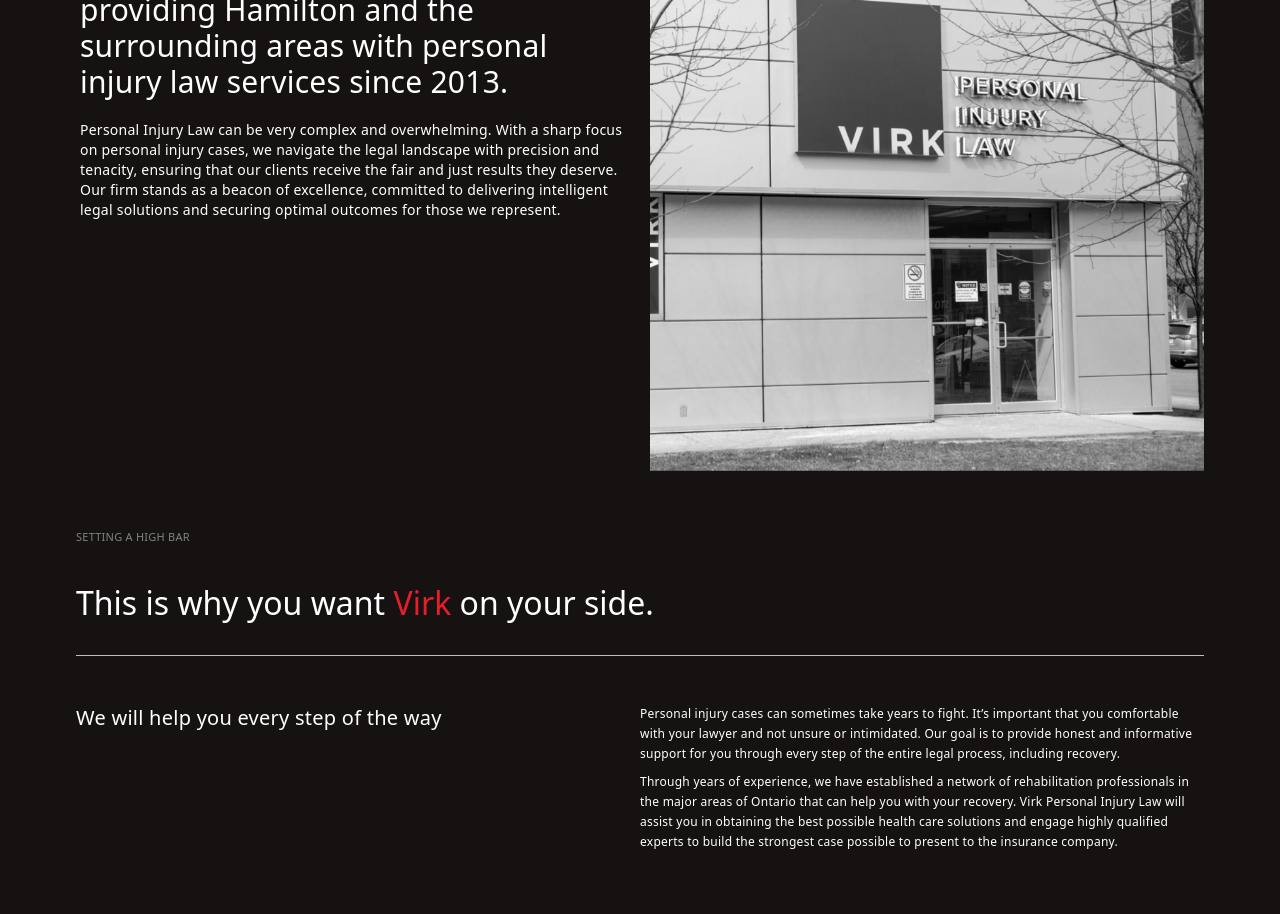
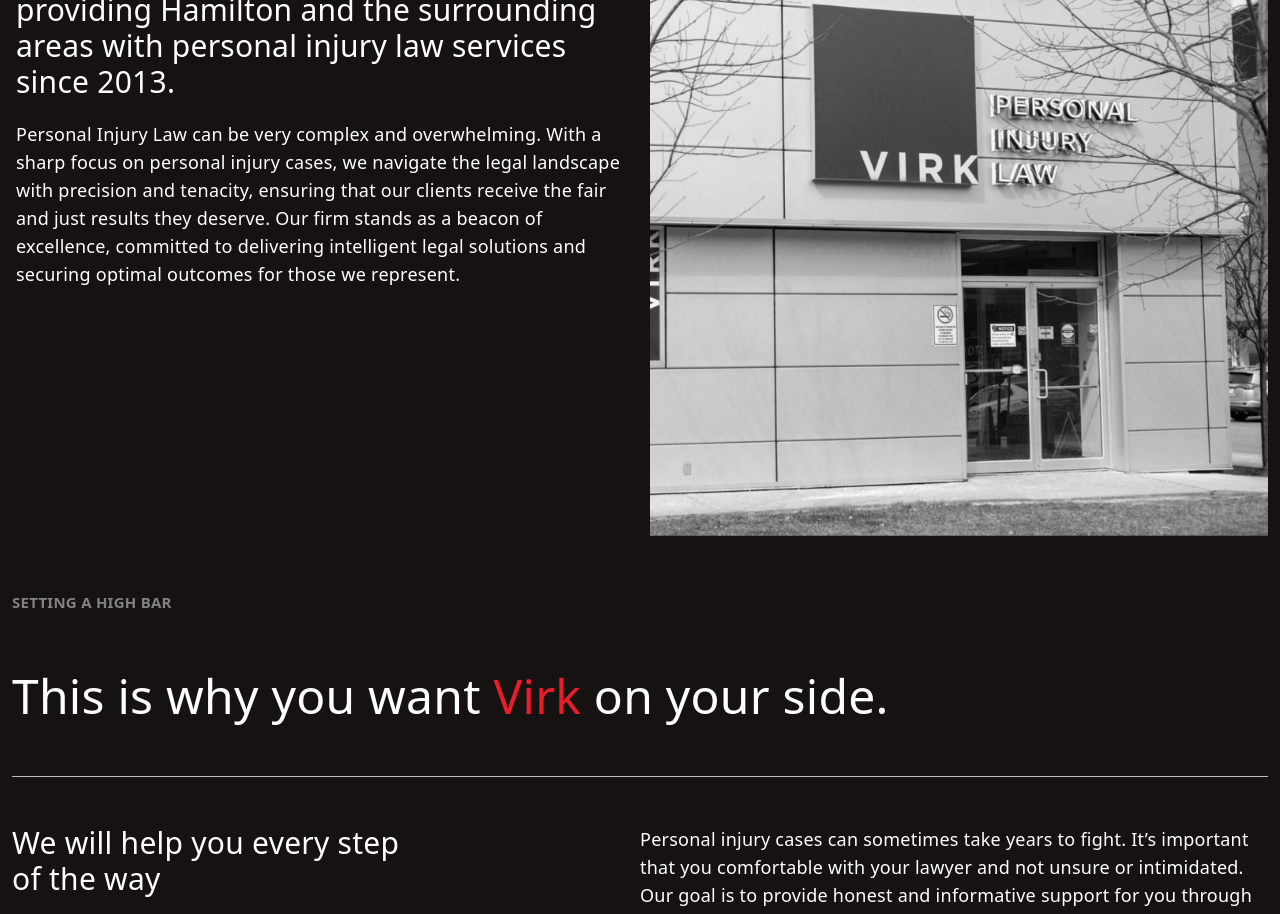
Before and after one commit to DevOluwatoyin/commercial-website, a React (Vite) app: page /about in a window 1280 px wide. Shown: the part 940-1854 px from the top of the page. Built offline with nearby package versions, Linux system fonts and the light colour scheme; a web font is replaced by a local one.

Commit message:
fixed about page bugs

```diff
--- a/src/pages/about.jsx
+++ b/src/pages/about.jsx
@@ -11,21 +11,21 @@
     <div className="flex flex-col justify-between gap-3 py-8 md:flex-row md:gap-0">
       <div className="md:w-1/2">
         <Typography
-          customClassName="!text-xl !text-white md:w-2/3"
+          customClassName="!text-3xl !text-white md:w-2/3"
           fontWeight="regular"
         >
           {reasons.title}
         </Typography>
       </div>
-      <div className="md:w-1/2">
+      <div className="md:w-1/2 space-y-5">
         <Typography
-          customClassName="mb-2 !text-[12px] !text-white"
+          customClassName="mb-2 !text-lg !text-white"
           fontWeight="regular"
         >
           {reasons.text1}
         </Typography>
         <Typography
-          customClassName="!text-[12px] !text-white"
+          customClassName="!text-lg !text-white"
           fontWeight="regular"
         >
           {reasons.text2}
@@ -46,7 +46,7 @@
         <img src={AboutTxt} alt="About" className="self-start" />
       </div>
 
-      <div className="mx-auto flex max-w-6xl flex-col justify-between gap-5 px-3 py-8 md:flex-row md:items-center md:py-14 lg:items-start">
+      <div className="mx-auto flex max-w-7xl flex-col justify-between gap-5 px-3 py-8 md:flex-row md:items-center md:py-14 lg:items-start">
         <div className="space-y-5 px-1 md:w-1/2">
           <Typography
             color=""
@@ -62,7 +62,7 @@
             Virk Personal Injury Law has been providing Hamilton and the
             surrounding areas with personal injury law services since 2013.
           </Typography>
-          <Typography customClassName="mb-1 !text-white" fontWeight="regular">
+          <Typography customClassName="mb-1 !text-lg !text-white" fontWeight="regular">
             Personal Injury Law can be very complex and overwhelming. With a
             sharp focus on personal injury cases, we navigate the legal
             landscape with precision and tenacity, ensuring that our clients
@@ -81,21 +81,21 @@
         </div>
       </div>
 
-      <div className="mx-auto max-w-6xl px-3">
+      <div className="mx-auto max-w-7xl px-3">
         <Typography
-          customClassName="uppercase !text-[11px] mb-1 !text-gray-300"
-          fontWeight="medium"
+          customClassName="uppercase !text-[15px] mb-1 !text-gray-300"
+          fontWeight="bold"
         >
           Setting a high bar
         </Typography>
 
         <Typography
-          variant="headline-l"
+          // variant="headline-l"
           fontWeight="regular"
-          customClassName="!text-white border-b border-b-gray-200 py-8"
+          customClassName="!text-white !text-5xl border-b border-b-gray-200 py-14"
         >
           This is why you want
-          <Typography tag="span" variant="headline-l" fontWeight="regular">
+          <Typography tag="span" customClassName="!text-5xl" variant="headline-l" fontWeight="regular">
             {" "}
             Virk
           </Typography>{" "}
@@ -141,8 +141,8 @@
         </div>
       </div>
 
-      <div className="mx-auto max-w-6xl px-3 py-10">
-        <Typography customClassName="uppercase !text-primary-light !text-[11px] !tracking-widest">
+      <div className="mx-auto max-w-7xl px-3 py-10">
+        <Typography fontWeight="bold" customClassName="uppercase !text-primary-light !text-[15px]!tracking-widest">
           Our Values
         </Typography>
 
```
